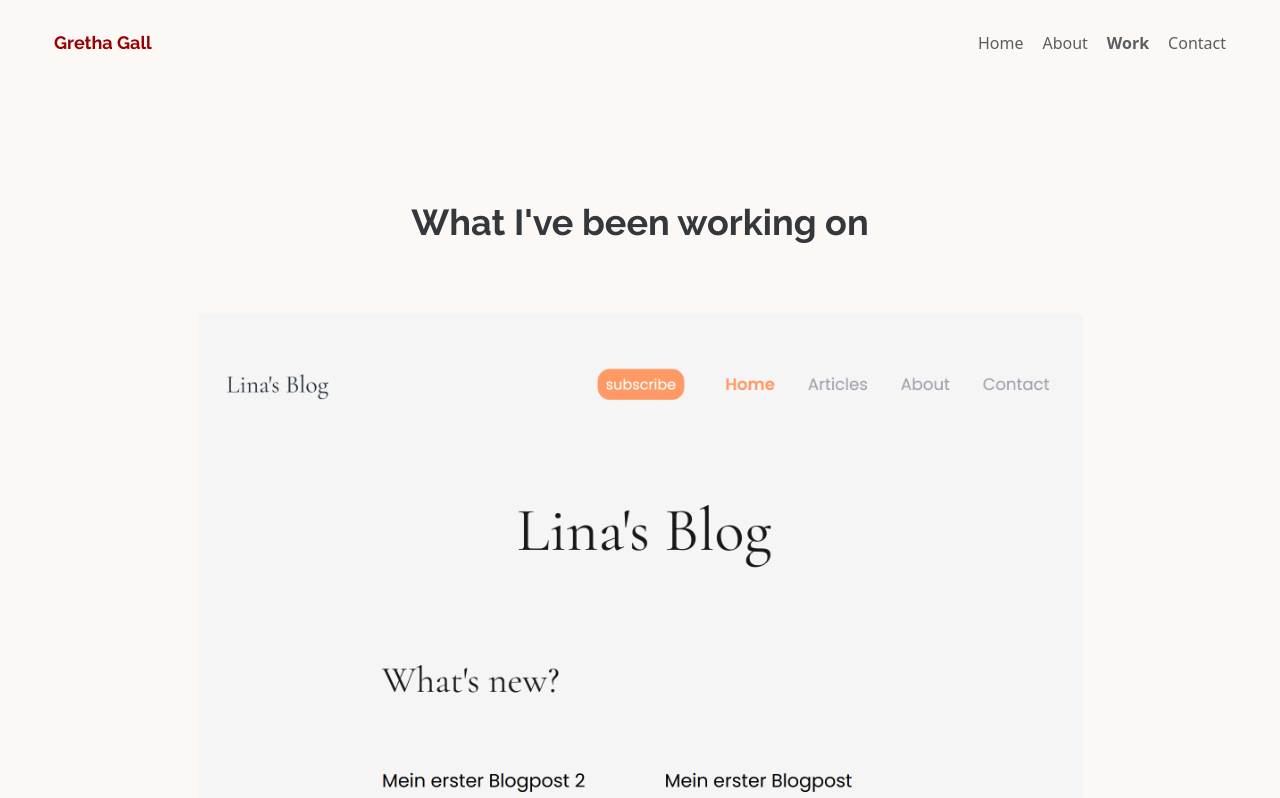
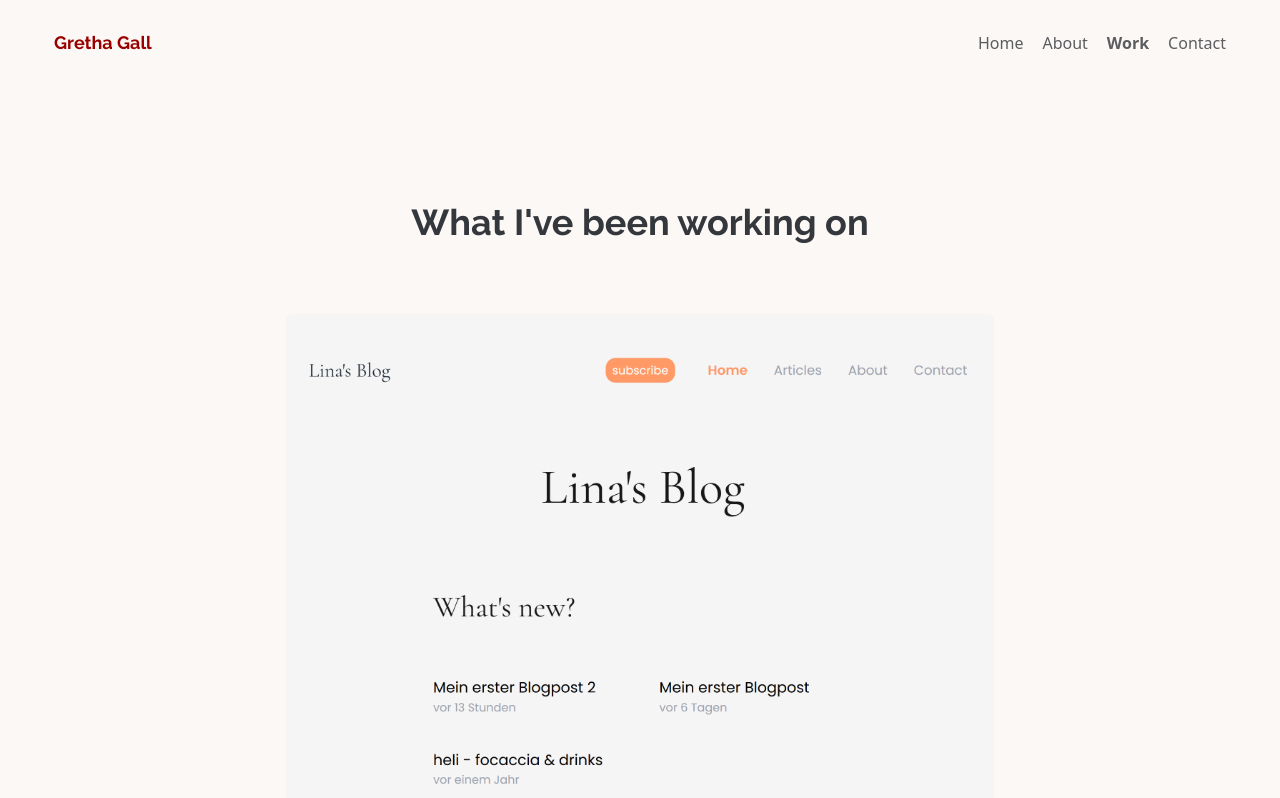
Before and after one commit to grethaga/react-portfolio, a React (Create React App) app: page /work in a window 1280 px wide. Shown: the top 798 px of the page. Built offline with nearby package versions, Linux system fonts and the light colour scheme; a small style sheet from the web is missing.

Commit message:
change margin

```diff
--- a/src/components/Work.js
+++ b/src/components/Work.js
@@ -6,7 +6,7 @@ import "../style/Work.css";
 export default function Work() {
   return (
     <div className="Work text-center">
-      <h1 className="mb-5">What I've been working on</h1>
+      <h1 className="mb-5 pb-4">What I've been working on</h1>
 
       <div className="col">
         {imageData.map((project, index) => (
@@ -14,9 +14,9 @@ export default function Work() {
             <a href={project.href} target="_blank" rel="noopener noreferrer">
               <img
                 src={project.src}
-                className="img-fluid d-block project-image mb-4 pt-4 rounded mx-auto"
+                className="img-fluid d-block project-image my-4 rounded mx-auto"
                 alt={project.title}
-                style={{ maxWidth: "75%" }}
+                style={{ maxWidth: "60%" }}
               />
             </a>
             <h3 className="text-center m-0">{project.title}</h3>
--- a/src/style/About.css
+++ b/src/style/About.css
@@ -6,7 +6,13 @@
 }
 
 .About {
-  margin: 100px 30px;
+  margin: 100px 0;
+}
+
+@media (min-width: 576px) {
+  .About {
+    margin: 100px 30px;
+  }
 }
 
 .About h2 {
--- a/src/style/Home.css
+++ b/src/style/Home.css
@@ -4,13 +4,14 @@
   --heading-font-family: "Raleway", sans-serif;
   --default-font-family: "Libre Baskerville", serif;
 }
-
-.Home {
-  margin: 0 30px;
+.hero {
+  padding: 120px 0 40px 0;
 }
 
-.hero {
-  padding: 120px 0 40px 0;
+@media (min-width: 576px) {
+  .Home {
+    margin: 0 30px;
+  }
 }
 
 h1 {
```
